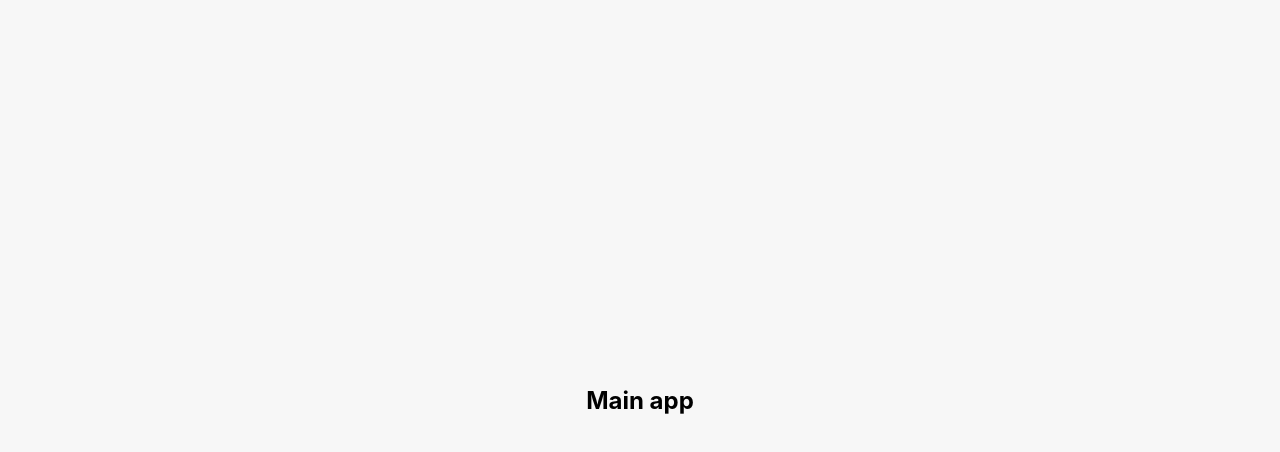
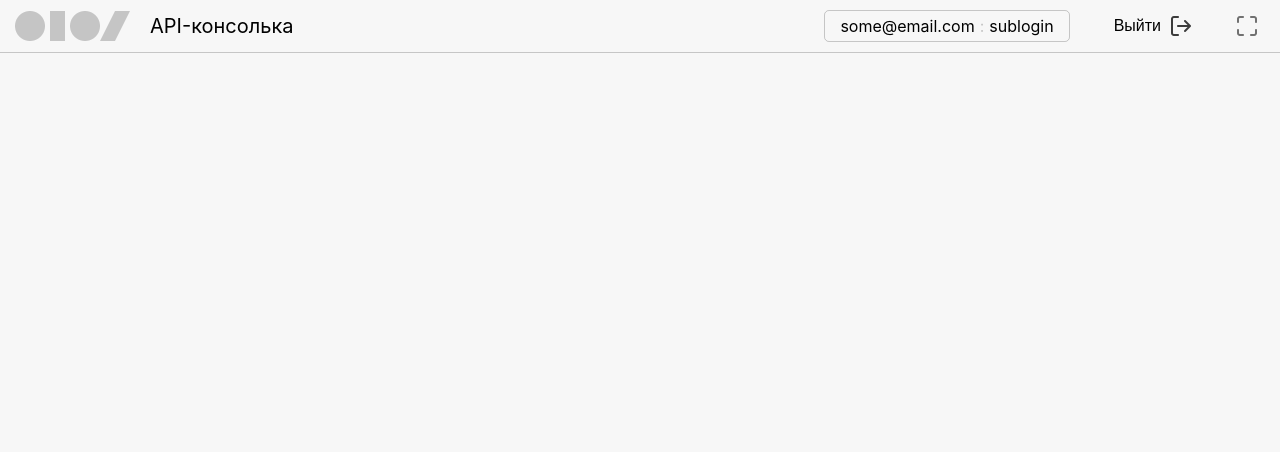
Before and after one commit to ilyashandulskiy/apiconsole, a React (Create React App) app: page / in a window 1280 px wide. Shown: the top 452 px of the page. Built offline with nearby package versions, Linux system fonts and the light colour scheme.

Commit message:
main page design - added header

```diff
--- a/src/App.css
+++ b/src/App.css
@@ -1,10 +1,12 @@
-html {
+html, body, #root {
   background-color: #F7F7F7;
+  margin: 0px;
+  padding: 0px;
   display: flex;
+  justify-content: stretch;
+  align-items: stretch;
   width: 100%;
   height: 100%;
-  justify-content: center;
-  align-items: center;
   font-family: -apple-system, BlinkMacSystemFont, "Segoe UI", "Roboto", "Oxygen", "Ubuntu", "Cantarell", "Fira Sans", "Droid Sans", "Helvetica Neue", sans-serif;
 }
 
@@ -118,11 +120,108 @@ p {
 
 .logo {
   height: 30px;
+}
+
+.logo_login {
   margin-bottom: 20px
 }
 
 .login {
+  width: 100%;
   display: flex;
   flex-direction: column;
+  justify-content: center;
   align-items: center;
 }
+
+.header {
+  display: flex;
+  flex-direction: row;
+  justify-content: space-between;
+  align-items: center;
+  padding: 10px 15px;
+  border-bottom: 1px solid rgba(0, 0, 0, 0.2);
+}
+
+.header__title {
+  font-size: 20px;
+  line-height: 30px;
+  margin-left: 20px
+}
+
+.header__left-side {
+  display: flex;
+}
+
+.header__right-side {
+  display: flex;
+}
+
+.main-app {
+  width: 100%;
+}
+
+.profile {
+  display: flex;
+
+  border: 1px solid rgba(0, 0, 0, 0.2);
+  box-sizing: border-box;
+  border-radius: 5px;
+  padding: 5px 15px;
+}
+
+.profile__separator {
+  margin: 0px 5px;
+  color: rgba(0, 0, 0, 0.2);
+}
+
+.logout-button {
+  display: flex;
+  align-items: center;
+  margin: 0px 30px;
+  border: none;
+  background: none;
+
+  cursor: pointer;
+}
+
+.logout-button:hover {
+  opacity: 0.75;
+}
+
+.logout-button__text {
+  margin: 0px 8px;
+  font-size: 16px;
+  line-height: 20px;
+}
+
+.logout-button__image {
+  width: 24px;
+  height: 24px;
+}
+
+.fullscreen-button {
+  background: none;
+  border: none;
+  display: flex;
+  align-items: center;
+  border-radius: 5px;
+  filter: grayscale(100%);
+
+  cursor: pointer;
+}
+
+.fullscreen-button:hover {
+  filter: grayscale(0%);
+}
+
+.fullscreen-button:focus {
+  outline-offset: -4px;
+  outline-width: 2px;
+  outline-color: #45A5FF;
+}
+
+.fullscreen-button__image {
+  width: 24px;
+  height: 24px;
+}
--- /dev/null
+++ b/src/components/fullscreen-button.tsx
@@ -0,0 +1,11 @@
+import React from "react";
+
+function FullscreenButton() {
+    return (
+        <button type="button" className="fullscreen-button">
+            <img src="/images/fullscreen.png" alt="fullscreen" className="fullscreen-button__image" />
+        </button>
+     );
+}
+
+export default FullscreenButton;
--- /dev/null
+++ b/src/components/header.tsx
@@ -0,0 +1,25 @@
+import React from "react";
+import FullscreenButton from "./fullscreen-button";
+import LogoutButton from "./logout-button";
+import Profile from "./profile";
+
+function Header() {
+    return (
+        <div className="header">
+            <div className="header__left-side">
+                <img className="logo" alt="logo" src="/images/logo_black.png" />
+                <p className="header__title">API-консолька</p>
+            </div>
+            <div className="header__right-side">
+                <Profile
+                    login="some@email.com"
+                    sublogin="sublogin"
+                />
+                <LogoutButton />
+                <FullscreenButton />
+            </div>
+        </div>
+     );
+}
+
+export default Header;
--- /dev/null
+++ b/src/components/logout-button.tsx
@@ -0,0 +1,12 @@
+import React from "react";
+
+function LogoutButton() {
+    return (
+        <button type="button" className="logout-button">
+            <p className="logout-button__text">Выйти</p>
+            <img className="logout-button__image" alt="logout" src="/images/logout.png" />
+        </button>
+     );
+}
+
+export default LogoutButton;
--- /dev/null
+++ b/src/components/profile.tsx
@@ -0,0 +1,18 @@
+import React from "react";
+
+interface Iprops {
+    login: string;
+    sublogin: string;
+}
+
+function Profile({login, sublogin} : Iprops) {
+    return (
+        <div className="profile">
+            <p className="profile__login">{login}</p>
+            <p className="profile__separator">:</p>
+            <p className="profile__sublogin">{sublogin}</p>
+        </div>
+     );
+}
+
+export default Profile;
--- a/src/screens/login.tsx
+++ b/src/screens/login.tsx
@@ -4,7 +4,7 @@ import TextInput from "../components/ui/text-input";
 function Login() {
     return (
         <div className="login">
-            <img className="logo" alt="logo" src="/images/logo_black.png" />
+            <img className="logo logo_login" alt="logo" src="/images/logo_black.png" />
             <div className="block">
                 <p className="block__title">API консолька</p>
                 <TextInput label="Логин" required />
--- a/src/screens/main-app.tsx
+++ b/src/screens/main-app.tsx
@@ -1,7 +1,12 @@
 import React from "react";
+import Header from "../components/header";
 
 function MainApp() {
-    return ( <h2>Main app</h2> );
+    return (
+        <div className="main-app">
+            <Header />
+        </div>
+     );
 }
 
 export default MainApp;
```
Also changed, not shown: public/images/fullscreen.png (added), public/images/logout.png (added).
